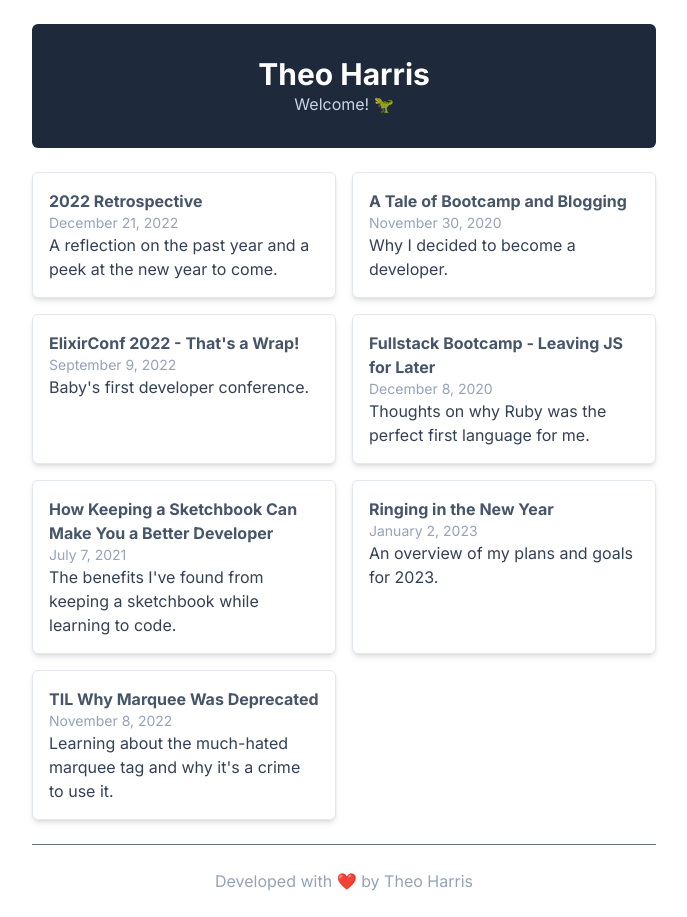
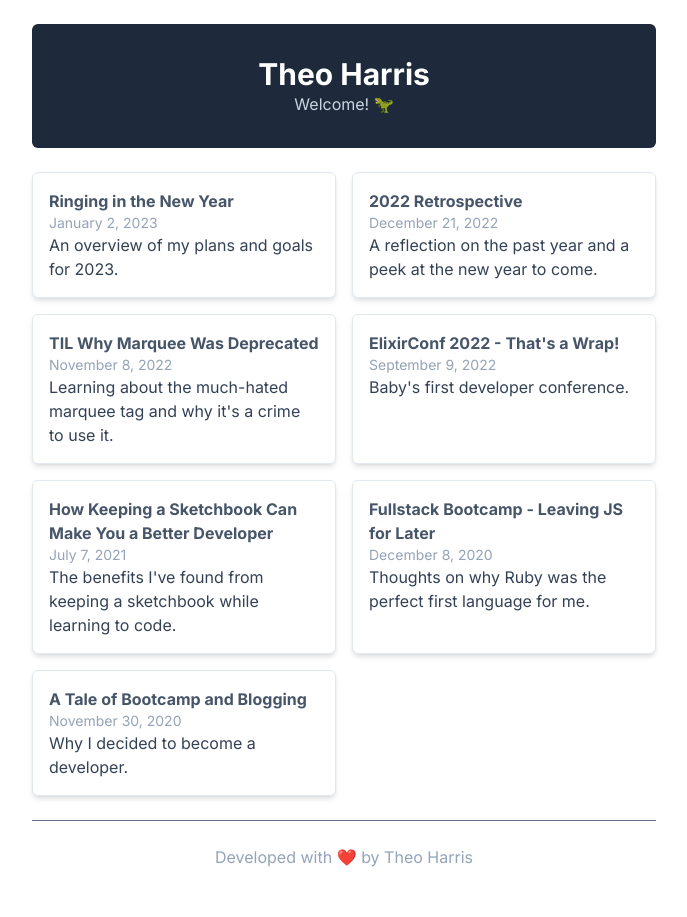
Before and after one commit to Theosaurus-Rex/dev-portfolio-2023, a Next.js app: page /blog in a window 1280 px wide. Shown: the whole page, without its empty margins (296-983 px from the left). After the commit the page ends 893 px from the top, so only its background shows below. Built offline with nearby package versions, Linux system fonts and the light colour scheme.

Commit message:
refactor(blog): Order posts by date and parse dates to locale date strings

```diff
--- a/components/PostPreview.tsx
+++ b/components/PostPreview.tsx
@@ -12,7 +12,13 @@ const PostPreview = (props: PostMetadata) => {
           {props.title}
         </h2>
       </Link>
-      <p className="text-sm text-slate-400">{props.date}</p>
+      <p className="text-sm text-slate-400">
+        {new Date(props.date).toLocaleDateString("en-US", {
+          year: "numeric",
+          month: "long",
+          day: "numeric",
+        })}
+      </p>
       <p className="text-slate-700">{props.description}</p>
     </div>
   );
--- a/components/getPostMetadata.ts
+++ b/components/getPostMetadata.ts
@@ -20,6 +20,7 @@ const getPostMetadata = (): PostMetadata[] => {
     };
   });
 
+  posts.sort((a, b) => new Date(b.date).getTime() - new Date(a.date).getTime());
   return posts;
 };
 
--- a/posts/2022-retrospective.md
+++ b/posts/2022-retrospective.md
@@ -1,7 +1,7 @@
 ---
 title: 2022 Retrospective
 description: A reflection on the past year and a peek at the new year to come.
-date: "December 21, 2022"
+date: "2022/12/21"
 ---
 
 As far as years go, 2022 was pretty eventful for me. I wanted to take the time to reflect on everything that has happened, how I've grown as both a professional and a person, and some of the things I'm looking forward to in the new year.
--- a/posts/a-tale-of-bootcamp-and-blogging.md
+++ b/posts/a-tale-of-bootcamp-and-blogging.md
@@ -1,7 +1,7 @@
 ---
 title: A Tale of Bootcamp and Blogging
 description: Why I decided to become a developer.
-date: "November 30, 2020"
+date: "2020/11/30"
 ---
 
 In February of 2020, I lost my retail job.
--- a/posts/elixirconf-2022-thats-a-wrap.md
+++ b/posts/elixirconf-2022-thats-a-wrap.md
@@ -1,7 +1,7 @@
 ---
 title: ElixirConf 2022 - That's a Wrap!
 description: Baby's first developer conference.
-date: "September 9, 2022"
+date: "2022/09/09"
 ---
 
 If you've been following my sporadic twitter posts as I continue building my skills as a developer, you'll know that I was incredibly fortunate to be accepted as a speaker at this year's ElixirConf in Aurora, Colorado. For the last week, I (along with fellow Alembians [Josh Price](https://twitter.com/joshprice) and [Zach Daniel](https://twitter.com/ZachSDaniel1)) have had the privilege of hanging out in the United States with some of the most talented people I have ever met, all of whom are present and vocal members of the Elixir community.
--- a/posts/fullstack-bootcamp-leaving-js-for-later.md
+++ b/posts/fullstack-bootcamp-leaving-js-for-later.md
@@ -1,7 +1,7 @@
 ---
 title: Fullstack Bootcamp - Leaving JS for Later
 description: Thoughts on why Ruby was the perfect first language for me.
-date: "December 8, 2020"
+date: "2020/12/08"
 ---
 
 As an active member of Dev Twitter, I'm more than familiar with the kinds of tweets circulating the tech community. Code snippets, portfolio highlights, and celebratory posts following successful job interviews are always a pleasure to see. However, a trend I've noticed among so-called "Code Influencers" (Codefluencers?) is the generic numbered list of "Steps to Become a Full Stack Developer", which usually go something like this:
--- a/posts/how-keeping-a-sketchbook-can-make-you-a-better-developer.md
+++ b/posts/how-keeping-a-sketchbook-can-make-you-a-better-developer.md
@@ -1,7 +1,7 @@
 ---
 title: How Keeping a Sketchbook Can Make You a Better Developer
 description: The benefits I've found from keeping a sketchbook while learning to code.
-date: "July 7, 2021"
+date: "2021/07/07"
 ---
 
 If you're not used to practicing visual art, the idea of keeping a sketchbook might seem pretty daunting. Even seasoned artists have a famed fear of the ever-intimidating blank page. So crisp and smooth - how could we possibly ruin it with our pencil marks and chicken-scratch handwriting? Getting over this fear is worth another blog post entirely, but once you push through, a sketchbook can be a useful everyday tool for recording everyday thoughts, feelings, and ideas.
--- a/posts/ringing-in-the-new-year.md
+++ b/posts/ringing-in-the-new-year.md
@@ -1,7 +1,7 @@
 ---
 title: Ringing in the New Year
 description: An overview of my plans and goals for 2023.
-date: "January 2, 2023"
+date: "2023/01/02"
 ---
 
 It's a new year, and the perfect time to start planning my professional and personal goals for the next twelve months. If you read [my previous post](/posts/2022_retrospective) wrapping up everything I did in 2022, you'll see that I touched on a few things I'll be tackling in my professional life this year, but I wanted to take the time to properly lay out some of my personal and professional goals in a written format.
--- a/posts/til-why-marquee-was-deprecated.md
+++ b/posts/til-why-marquee-was-deprecated.md
@@ -1,7 +1,7 @@
 ---
 title: TIL Why Marquee Was Deprecated
 description: Learning about the much-hated marquee tag and why it's a crime to use it.
-date: "November 8, 2022"
+date: "2022/11/08"
 ---
 
 My older sibling and I are both web developers, so we often swap developer horror stories over coffee. This morning, they mentioned that their boss had told the dev team he wanted a kind of "slideshow banner" at the top of their company's new website. My sibling and the senior dev apparently just looked at each other and laughed, and had to explain to their boss that what he wanted is basically illegal by web development standards.
--- a/src/app/blog/posts/[slug]/page.tsx
+++ b/src/app/blog/posts/[slug]/page.tsx
@@ -25,7 +25,13 @@ const PostPage = (props: any) => {
     <div>
       <div className="my-12 text-center">
         <h1 className="text-2xl text-slate-600 font-bold">{post.data.title}</h1>
-        <p className="text-slate-400 mt-2">{post.data.date}</p>
+        <p className="text-slate-400 mt-2">
+          {new Date(post.data.date).toLocaleDateString("en-US", {
+            year: "numeric",
+            month: "long",
+            day: "numeric",
+          })}
+        </p>
       </div>
 
       <article className="prose lg:prose-xl">
```
